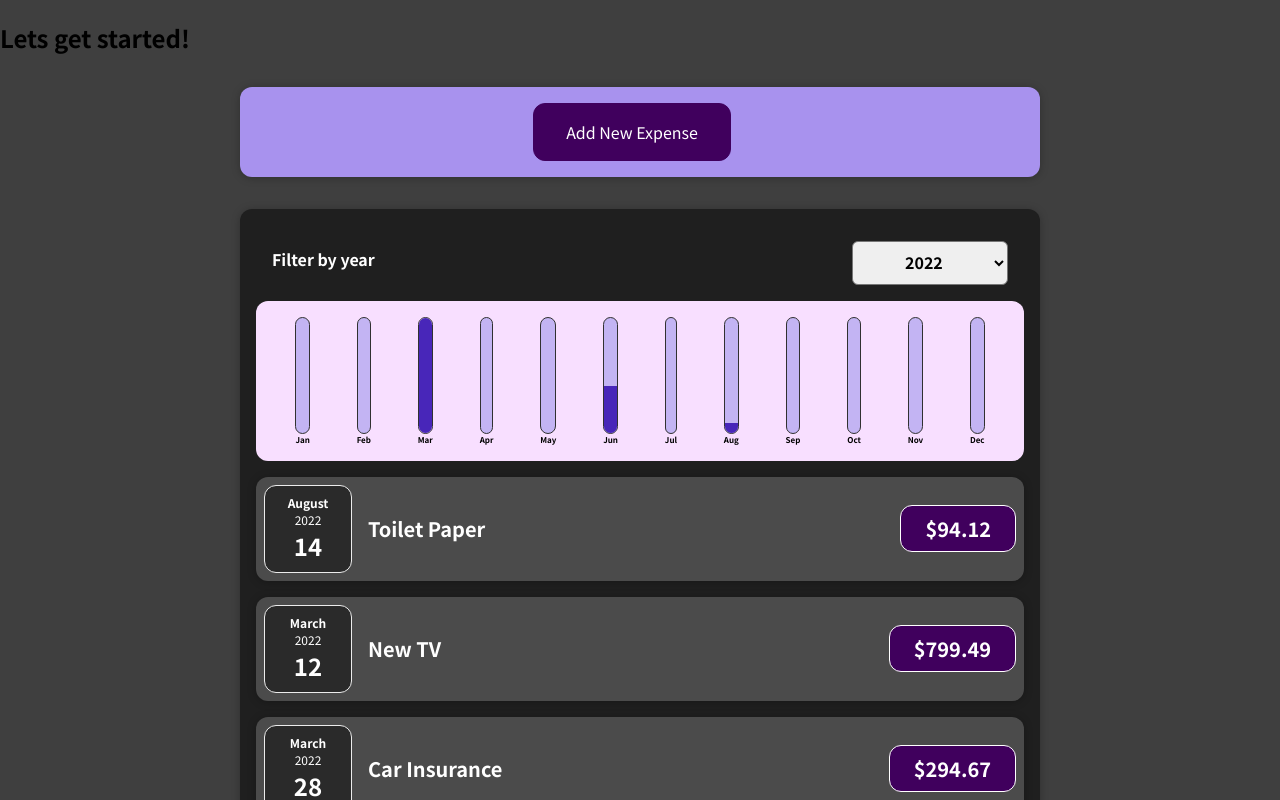
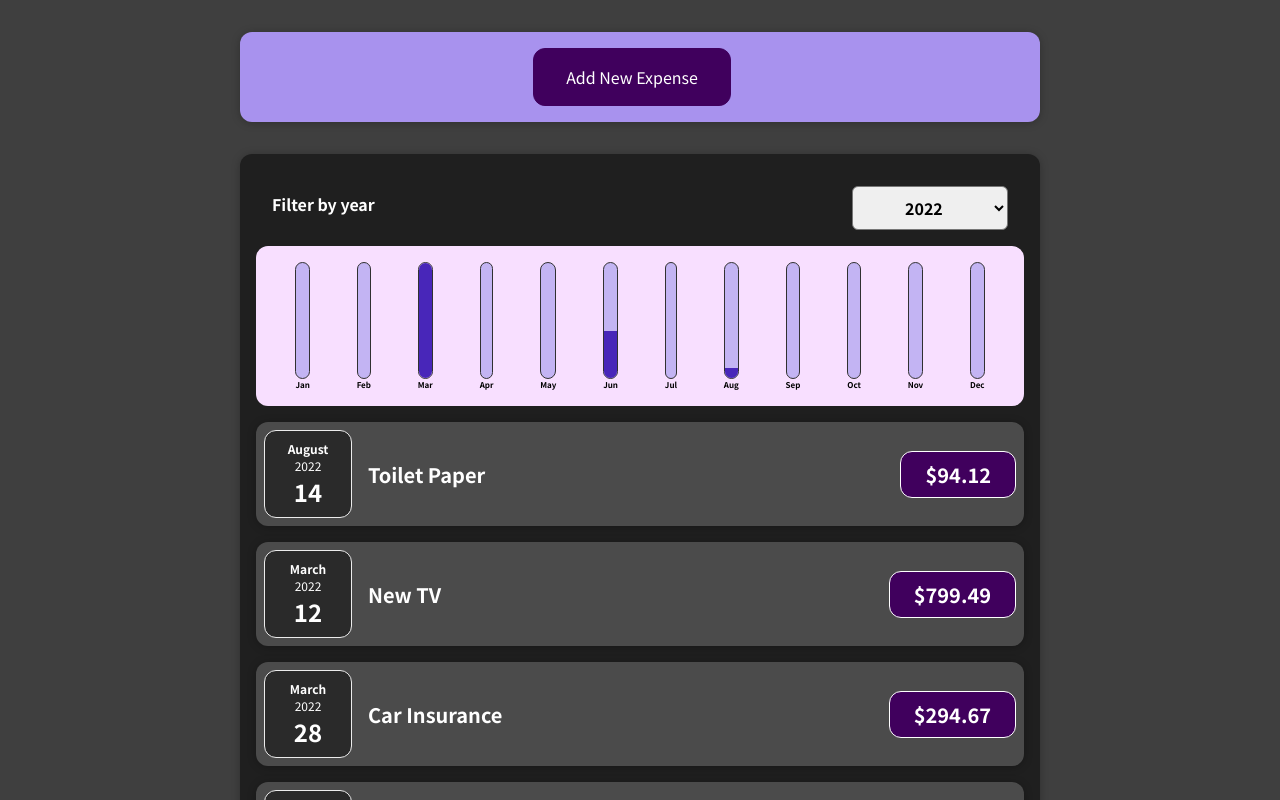
Before and after one commit to FCL00/Expense-React-App, a React (Vite) app: page / in a window 1280 px wide. Shown: the top 800 px of the page. Built offline with nearby package versions, Linux system fonts and the light colour scheme.

Commit message:
remove text

```diff
--- a/src/App.jsx
+++ b/src/App.jsx
@@ -42,7 +42,6 @@ function App() {
 
   return (
     <div>
-      <h2>Lets get started!</h2>
       <NewExpense onAddEpxense={addExpense} />
       <Expenses items={expenses} />
     </div>
```
